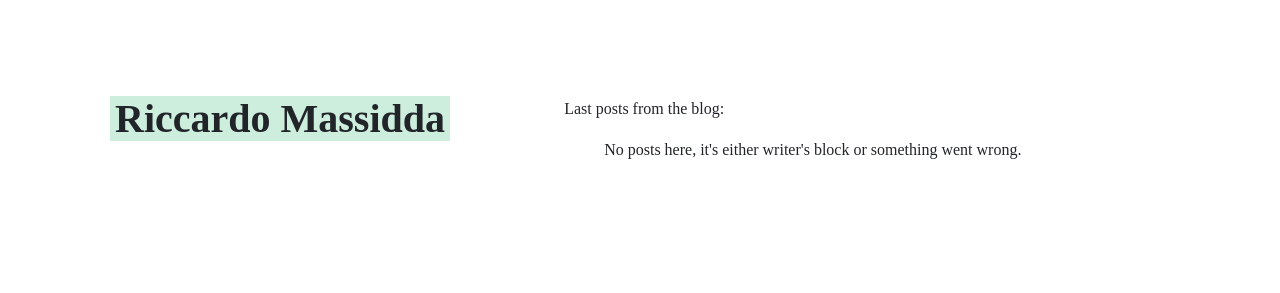
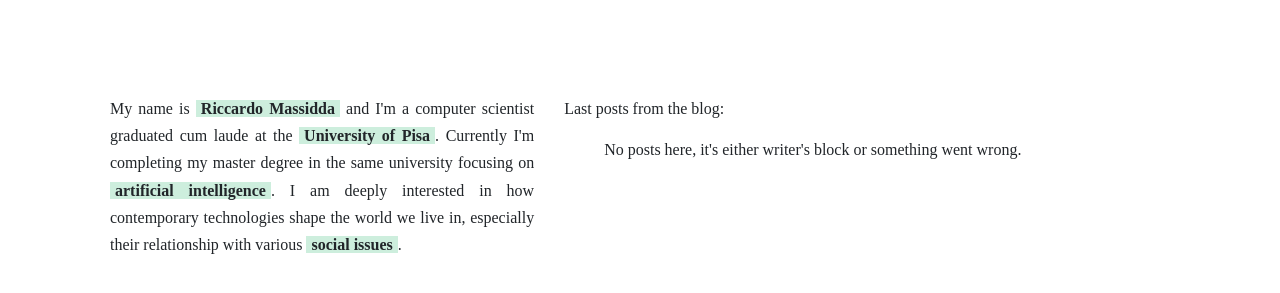
Before and after one commit to rmassidda/rmassidda.github.io, a plain HTML site: page index.html in a window 1280 px wide. Shown: the part 51-344 px from the top of the page. Drawn offline with nearby package versions, Linux system fonts and the light colour scheme; no server answers.

Commit message:
Bio in the homepage

```diff
--- a/index.html
+++ b/index.html
@@ -27,7 +27,9 @@
     <div class="container">
       <div class="row header">
         <div class="col-lg-5">
-          <h1><span class="highlight">Riccardo Massidda</span></h1>
+          <p>My name is <span class="highlight">Riccardo Massidda</span> and I'm a computer scientist graduated cum laude at the <span class="highlight">University of Pisa</span>.
+          Currently I'm completing my master degree in the same university focusing on <span class="highlight">artificial intelligence</span>.
+          I am deeply interested in how contemporary technologies shape the world we live in, especially their relationship with various <span class="highlight">social issues</span>.</p>
         </div>
         <div class="col-lg-7">
           <p>Last posts from the blog:</p>
```
